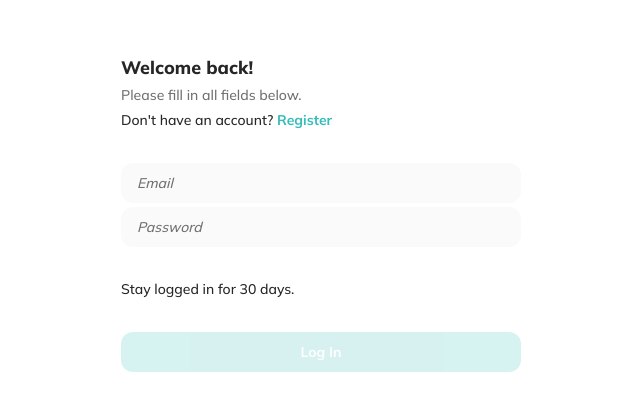
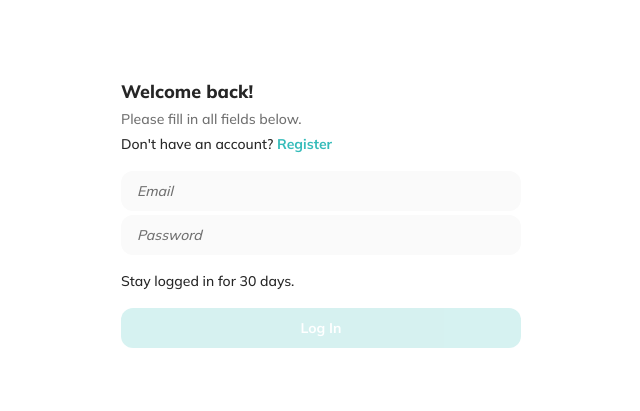
Before and after one commit to yabakune/kujira-web-client, a Next.js app: page /login in a window 1280 px wide. Shown: the part 187-598 px from the top of the page, without its empty margins (319-959 px from the left). Built offline with nearby package versions, Linux system fonts and the light colour scheme.

Commit message:
Fix auth form spacing

```diff
--- a/src/components/auth/auth-form.module.scss
+++ b/src/components/auth/auth-form.module.scss
@@ -9,6 +9,12 @@
 .body {
   display: flex;
   flex-direction: column;
+  gap: var(--sixteenPixels);
+}
+
+.inputs {
+  display: flex;
+  flex-direction: column;
   gap: var(--fourPixels);
 }
 
--- a/src/components/auth/auth-form.tsx
+++ b/src/components/auth/auth-form.tsx
@@ -127,9 +127,10 @@ export const AuthForm = (props: Types.AuthFormProps) => {
 
   return (
     <form className={Styles.form} onSubmit={submit}>
+      <section className={Styles.body}>
         <AuthFormHeader type={props.type} />
 
-      <section className={Styles.body}>
+        <article className={Styles.inputs}>
           {emailError.value && (
             <span className={Styles.error}>{emailError.value}</span>
           )}
@@ -173,7 +174,9 @@ export const AuthForm = (props: Types.AuthFormProps) => {
           {props.type === "Register" && (
             <>
               {confirmPasswordError.value && (
-              <span className={Styles.error}>{confirmPasswordError.value}</span>
+                <span className={Styles.error}>
+                  {confirmPasswordError.value}
+                </span>
               )}
               <Components.Input
                 key="Auth Form Confirm Password Input"
@@ -185,7 +188,7 @@ export const AuthForm = (props: Types.AuthFormProps) => {
               />
             </>
           )}
-      </section>
+        </article>
 
         <AuthFormAgreement
           type={props.type}
@@ -199,6 +202,7 @@ export const AuthForm = (props: Types.AuthFormProps) => {
           centerContents
           primary
         />
+      </section>
     </form>
   );
 };
```
Lines whose indentation alone changed are shown as unchanged.
